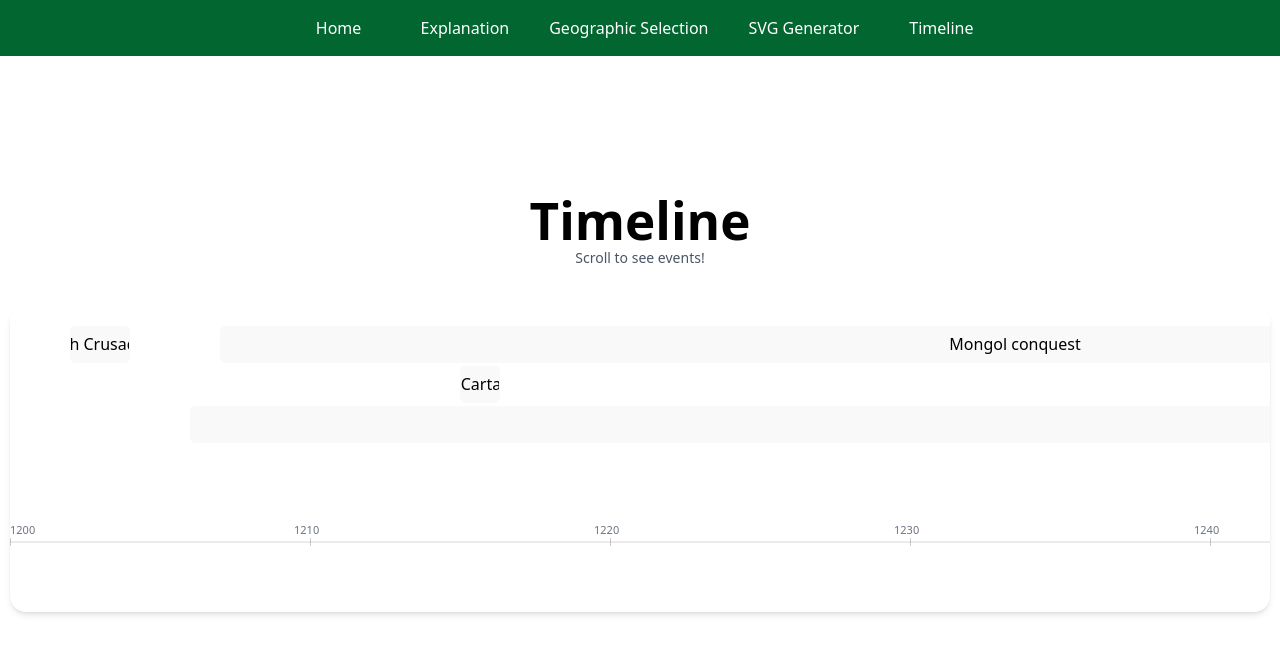
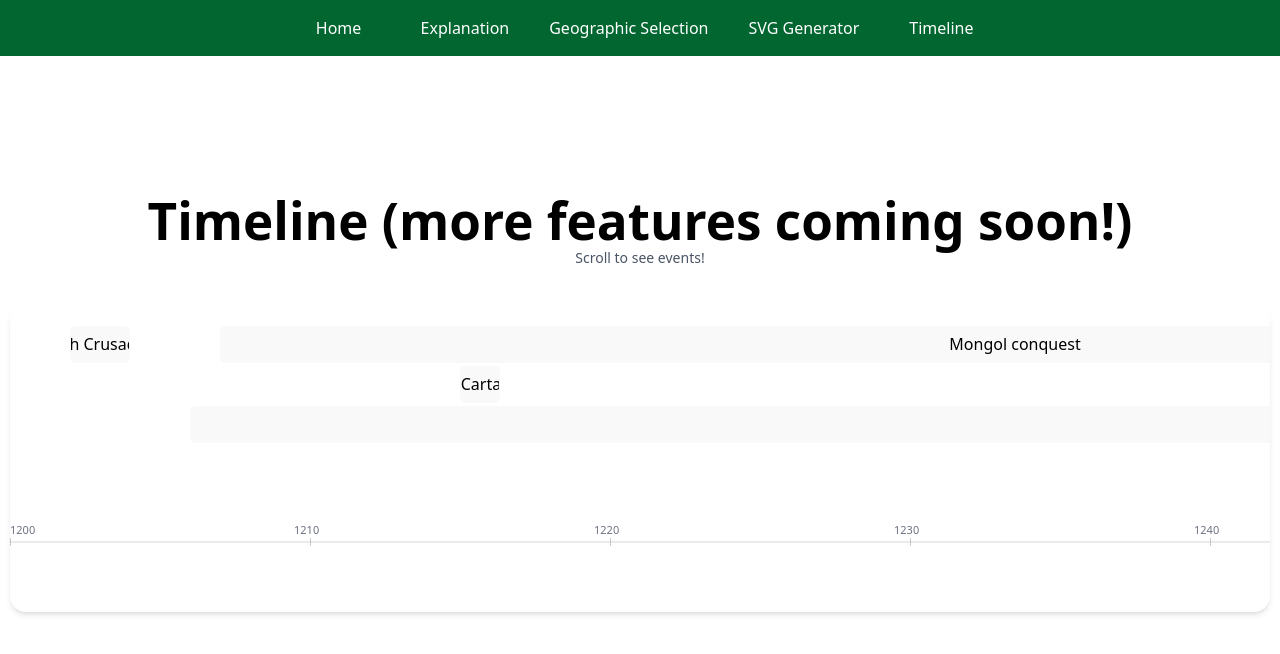
Before and after one commit to yasen5/APWorldWebsite, a React (Vite) app: page / in a window 1280 px wide. Both pictures are taken after a click on the link "Timeline". Shown: the top 654 px of the page. Built offline with nearby package versions, Linux system fonts and the light colour scheme.

Commit message:
Add promise for more features :D

```diff
--- a/src/timeline-page.tsx
+++ b/src/timeline-page.tsx
@@ -244,7 +244,7 @@ const TimelinePage: React.FC = () => {
   return (
     <div className="w-full py-[16px] box-border flex flex-col justify-center">
       <div className="mt-56px">
-        <h1 className="text-2xl font-bold mb-2">Timeline</h1>
+        <h1 className="text-2xl font-bold mb-2">Timeline (more features coming soon!)</h1>
         <p className="text-sm text-gray-600 mb-4">Scroll to see events!</p>
       </div>
 
```
